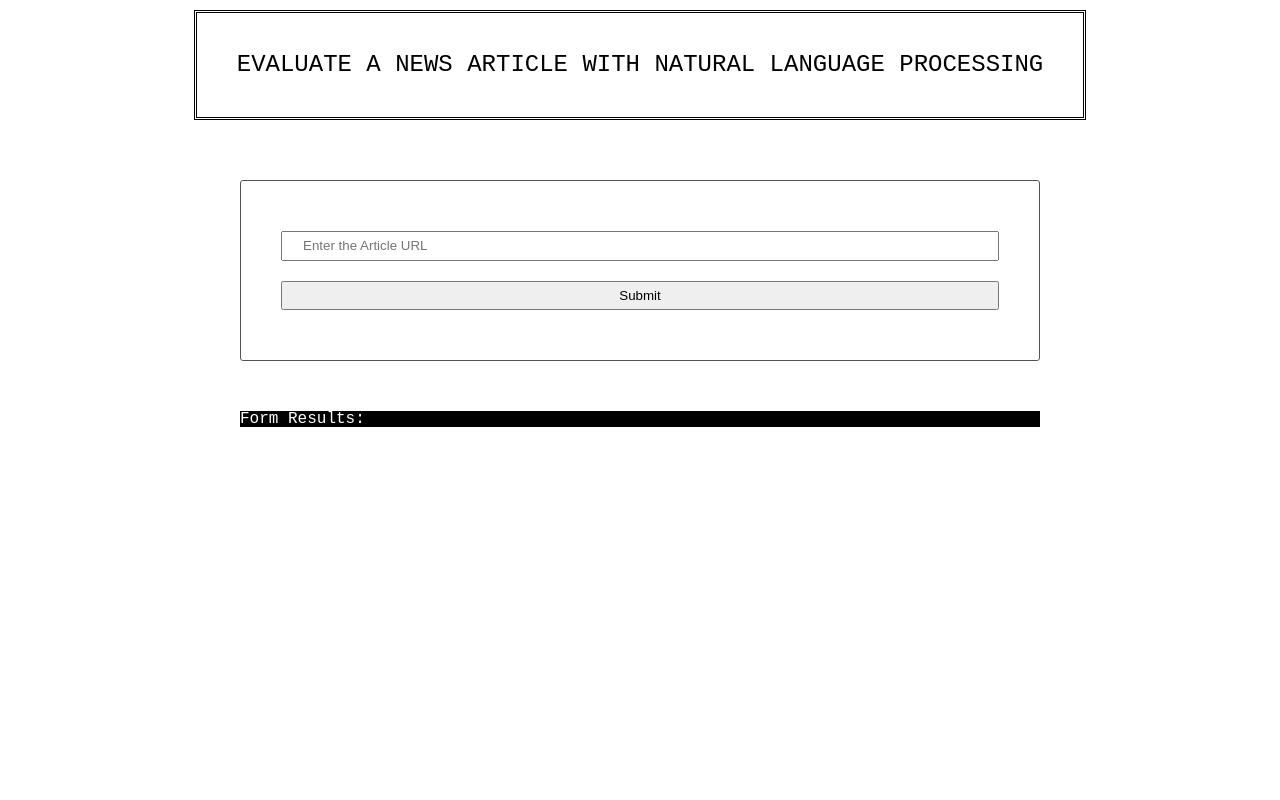
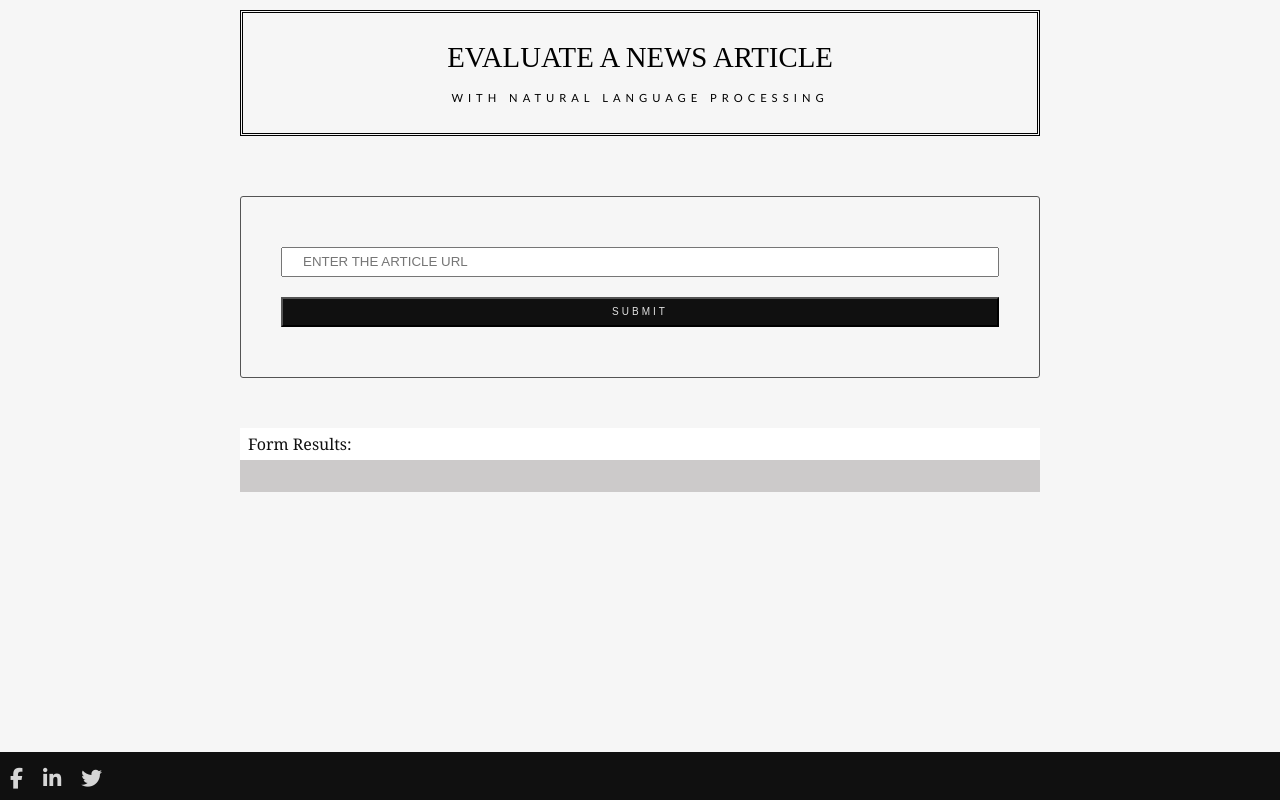
Before and after one commit to marasal/-marasal-Evaluate-News-Article-NLP, a website: page src/client/views/index.html in a window 1280 px wide. Drawn offline with nearby package versions, Linux system fonts and the light colour scheme; files that its build step writes are made by us from their sources.

Commit message:
Update UI

```diff
--- a/src/client/js/formHandler.js
+++ b/src/client/js/formHandler.js
@@ -11,16 +11,16 @@ function handleSubmit(event) {
         postData("http://localhost:8081/api", { url: formText }).then(function (response) {
             //updat UI
             document.getElementById("Articleresults").innerHTML = `
-            <strong>Agreement:</strong> ${response.agreement}
+            <strong>Agreement:</strong> ${response.agreement.toLowerCase()}
             <br>
-             Subjectivity: ${response.subjectivity}
+             Subjectivity: ${response.subjectivity.toLowerCase()}
             <br>
              Confidence: ${response.confidence}
              <br>
              Global Polarity: ${response.score_tag}
              <br><br> `;
             document.getElementById("interpretation").innerHTML =
-                " <strong>Polarity values interpretation:</strong>   <li> P+: strong positive  </li> <li> P: positive  </li> <li> NEU: neutral  </li> <li> N: negative  </li> N+: strong negative  </li> <li> NONE: without sentiment </li>";
+                " <strong>Polarity values interpretation:</strong>   <li> P+: strong positive  </li> <li> P: positive  </li> <li> NEU: neutral  </li> <li> N: negative  </li> <li> N+: strong negative  </li> <li> NONE: without sentiment </li>";
         });
     } else {
         alert("Article URL is invalid");
--- a/src/client/styles/base.scss
+++ b/src/client/styles/base.scss
@@ -2,25 +2,74 @@ body {
     display: flex;
     flex-direction: column;
     min-height: 100vh;
-    font-family: 'Courier New', Courier, monospace;
+    font-family: Cambria, Cochin, Georgia, Times, 'Times New Roman', serif;
+    //letter-spacing: 1.5px;
+    background-color: #f6f6f6;
+
 }
 
 main {
     flex: 2;
+    section {
+        max-width: 800px;
+        margin: 50px auto;
+    }
 }
+#submitButton{
+    background-color: #101010;
+    color: rgb(226, 226, 226);
+    font-size: 10px;
+    letter-spacing: 3px;
 
-section {
-    max-width: 800px;
-    margin: 50px auto;
 }
 header{
     margin-left: auto;
     margin-right: auto;
+    div {
+        border: 3px double #000;
+        padding: 20px;
+        width: 800px;
+
     h1 {
     text-align:center;
-    font-size: 150%;
-    border: 3px double #000;
-    padding: 40px;
+    font-size: 180%;
+    padding: 10px;
+    font-family: 'Times New Roman', Times, serif;
+}
+    h2{
+    font-family: 'Trebuchet MS', 'Lucida Sans Unicode', 'Lucida Grande', 'Lucida Sans', Arial, sans-serif;
+    letter-spacing: 5px;
+    text-align:center;
+    font-size: 70%;
+    padding: 10px;
+        }
+    }
+}
+
+#result{
+    background-color:#fff;
+
+    h2{
+        color: #101010;
+        padding: 1%;
+    }
+    #Articleresults{
+        color: #101010;
+        margin-left: 30px;
+        font-size: 16px;
+        line-height: 1.5em;
+    }
+    #interpretation{
+        background-color:rgb(204, 202, 202);
+        color:#fff;
+        padding: 2%;
+        font-size: 16px;
+        line-height: 1.5em;
+        li{
+            margin-left: 25px;
+        }
+    }
+
+
 
 }
-}
--- a/src/client/styles/footer.scss
+++ b/src/client/styles/footer.scss
@@ -0,0 +1,25 @@
+
+.footer-content {
+   display: flex;
+   align-items: baseline;
+   justify-content: flex-start;
+   flex-direction: column;
+   text-align: center;
+   background-color: #101010;
+   height: 3rem;
+   font-size: 1.3rem;
+ }
+ .social-media {
+   list-style: none;
+   margin: 1rem 0 3rem 0;
+   display: flex;
+   align-items: center;
+   justify-content: flex-end;
+ }
+
+ #SM-li {
+   margin: 0 10px;
+ }
+ .fab {
+   color: rgb(214, 214, 214);
+ }
--- a/src/client/styles/form.scss
+++ b/src/client/styles/form.scss
@@ -10,3 +10,6 @@ input {
     line-height: 16px;
     margin: 10px 0;
 }
+#ArticleURL{
+
+}
--- a/src/client/styles/resets.scss
+++ b/src/client/styles/resets.scss
@@ -36,7 +36,7 @@ body {
 	line-height: 1;
 }
 ol, ul {
-	list-style: none;
+//	list-style: none;
 }
 blockquote, q {
 	quotes: none;
@@ -51,5 +51,5 @@ table {
 	border-spacing: 0;
 }
 ul {
-    list-style-type: none;
+    //list-style-type: none;
 }
--- a/src/client/views/index.html
+++ b/src/client/views/index.html
@@ -2,40 +2,62 @@
 <html lang="en" dir="ltr">
     <head>
         <meta charset="utf-8" />
-        <title>Test</title>
+        <title>EVALUATE A NEWS ARTICLE</title>
         <link rel="stylesheet" href="/styles/resets.css" />
         <link rel="stylesheet" href="/styles/base.css" />
         <link rel="stylesheet" href="/styles/header.css" />
         <link rel="stylesheet" href="/styles/form.css" />
         <link rel="stylesheet" href="/styles/footer.css" />
+        <script
+        src="https://kit.fontawesome.com/01442e3d81.js"
+        crossorigin="anonymous"
+      ></script>
     </head>
 
     <body>
         <header>
             <div>
-            <h1>EVALUATE A NEWS ARTICLE WITH NATURAL LANGUAGE PROCESSING
-            </h1>
+            <h1>EVALUATE A NEWS ARTICLE </h1>
+            <h2>WITH NATURAL LANGUAGE PROCESSING</h2>
             </div>
         </header>
 
         <main>
             <section>
                 <form class="" onsubmit="return Client.handleSubmit(event)">
-                    <input id="ArticleURL" type="text" name="input" value="" onblur="onBlur()" placeholder="Enter the Article URL" />
-                    <input id="submitButton" type="submit" name="" value="Submit" onclick="return Client.handleSubmit(event)" onsubmit="return handleSubmit(event)" />
+                    <input id="ArticleURL" type="text" name="input" value="" onblur="onBlur()" placeholder="ENTER THE ARTICLE URL" />
+                    <input id="submitButton" type="submit" name="" value="SUBMIT" onclick="return Client.handleSubmit(event)" onsubmit="return handleSubmit(event)" />
                 </form>
             </section>
 
-            <section style="background-color: #000;">
-                <h2 style="color: rgb(255, 255, 255);"><strong>Form Results:</strong></h2>
-                <div id="results">
+            <section id="result" >
+                    <h2><strong>Form Results:</strong></h2>
                     <p id="Articleresults"></p>
-                    <ul style="color: rgb(255, 255, 255);" id="interpretation"></ul>
-                </div>
+                    <ul id="interpretation"></ul>
             </section>
         </main>
 
-        <footer></footer>
+        <footer>
+            <div class="footer-content">
+              <ul class="social-media">
+                <li id="SM-li">
+                  <a href="https://www.facebook.com/maram.saleh.180/"
+                    ><i class="fab fa-facebook-f"></i
+                  ></a>
+                </li>
+                <li id="SM-li">
+                  <a href="https://www.linkedin.com/in/qmaram-saleh/"
+                    ><i class="fab fa-linkedin-in"></i
+                  ></a>
+                </li>
+                <li id="SM-li">
+                  <a href="https://twitter.com/Maram1414"
+                    ><i class="fab fa-twitter"></i
+                  ></a>
+                </li>
+              </ul>
+            </div>
+          </footer>
         <script>
             // Check that service workers are supported
             if ("serviceWorker" in navigator) {
```
